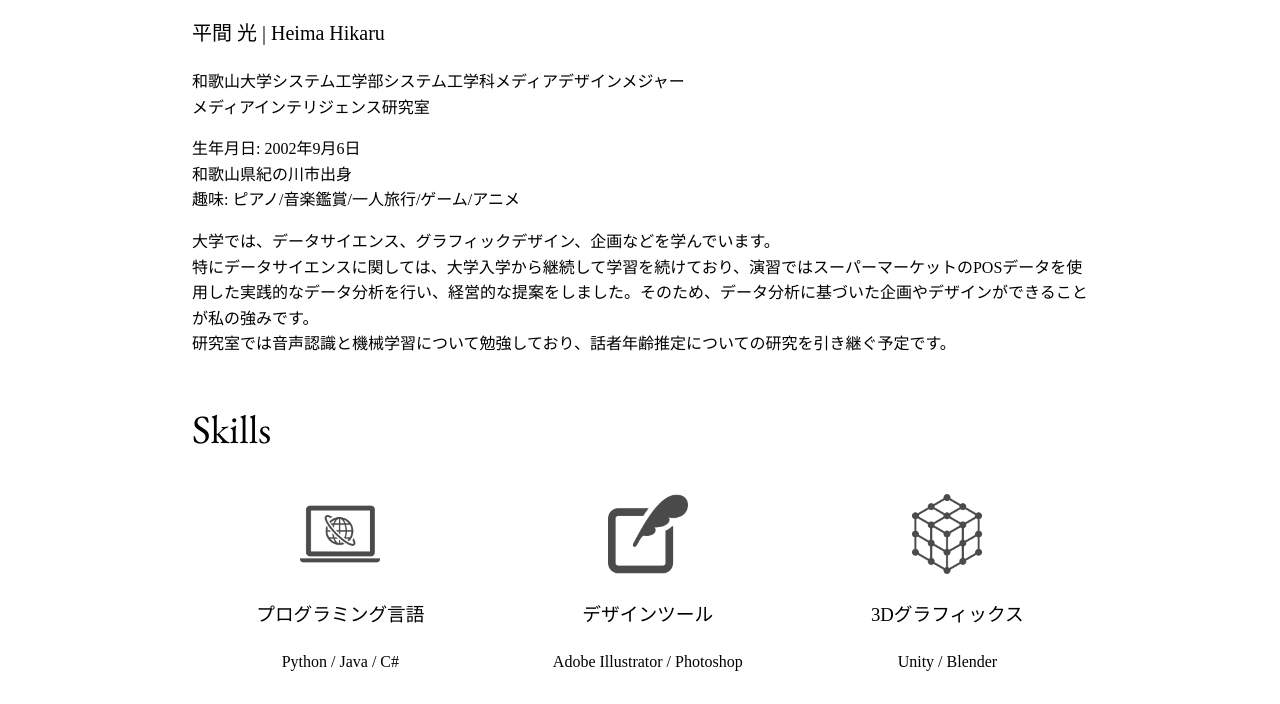
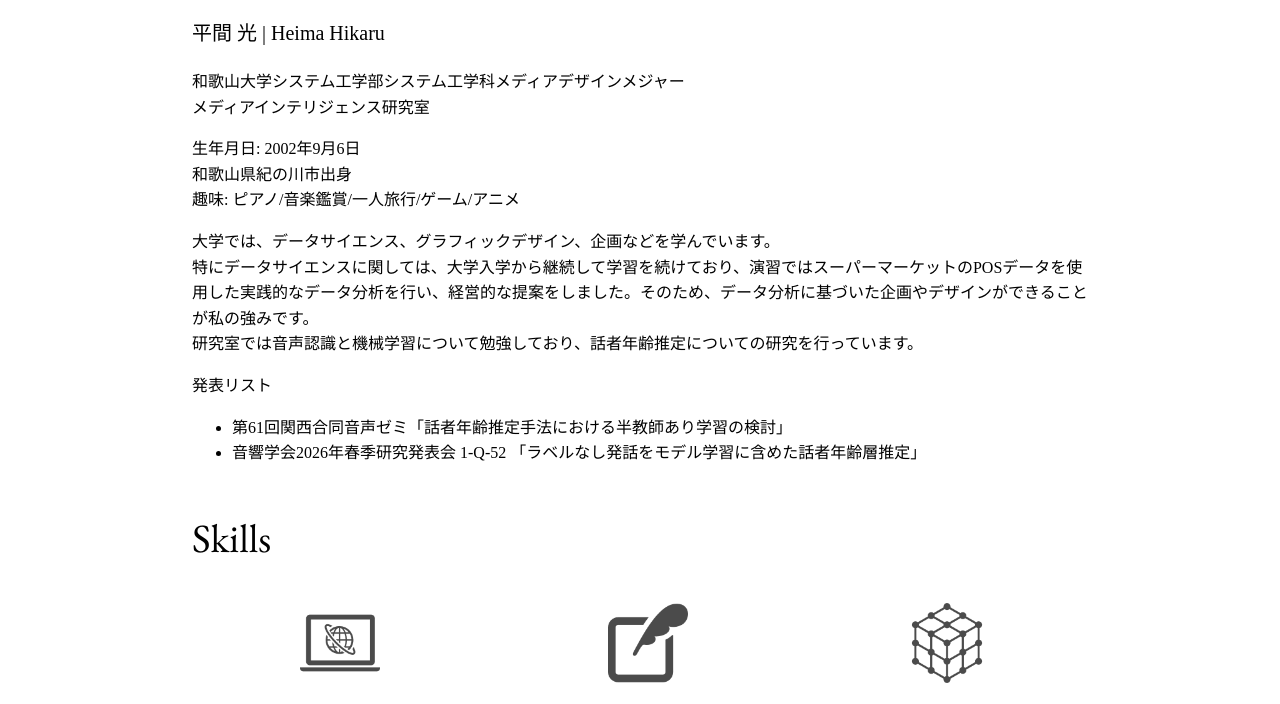
Before and after one commit to H-hikarung/portfolio, a plain HTML site: page profile.html in a window 1280 px wide. Shown: the part 340-1044 px from the top of the page. Drawn offline with nearby package versions, Linux system fonts and the light colour scheme.

Commit message:
Revise profile details and add presentation list
Updated profile information and added presentation list.

```diff
--- a/profile.html
+++ b/profile.html
@@ -41,7 +41,13 @@
             <p>
                 大学では、データサイエンス、グラフィックデザイン、企画などを学んでいます。<br>
                 特にデータサイエンスに関しては、大学入学から継続して学習を続けており、演習ではスーパーマーケットのPOSデータを使用した実践的なデータ分析を行い、経営的な提案をしました。そのため、データ分析に基づいた企画やデザインができることが私の強みです。<br>
-                研究室では音声認識と機械学習について勉強しており、話者年齢推定についての研究を引き継ぐ予定です。<br>
+                研究室では音声認識と機械学習について勉強しており、話者年齢推定についての研究を行っています。<br>
+            </p>
+            <p>発表リスト
+                <ul>
+                    <li>第61回関西合同音声ゼミ「話者年齢推定手法における半教師あり学習の検討」</li>
+                    <li>音響学会2026年春季研究発表会 1-Q-52 「ラベルなし発話をモデル学習に含めた話者年齢層推定」</li>
+                </ul>
             </p>
         </section>
         <section id="skills">
```
